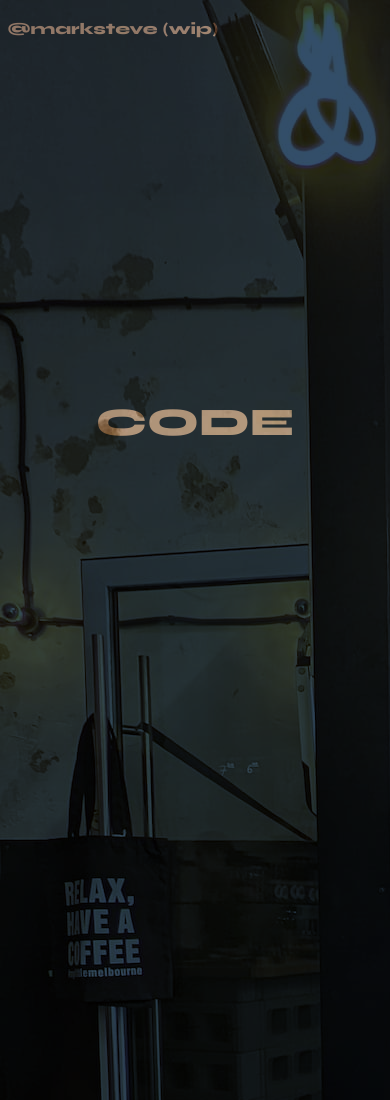
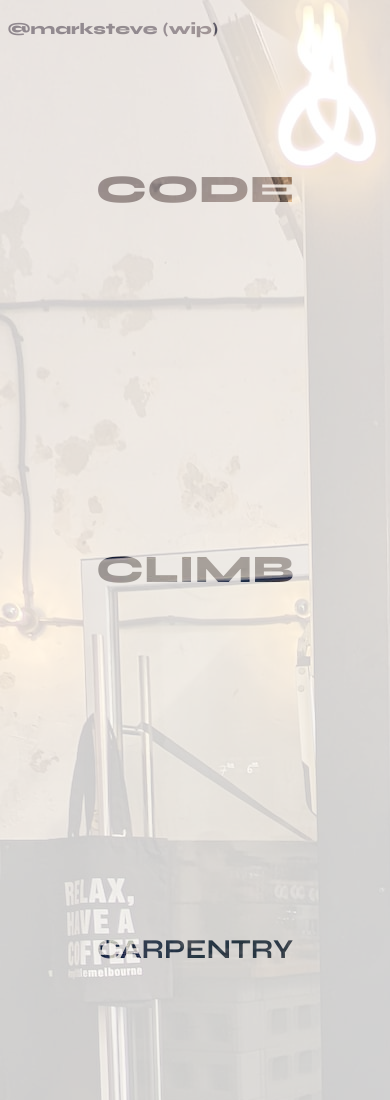
Before and after one commit to marksteve/marksteve.github.io, an Astro site: page / in a window 390 px wide. Shown: the top 1100 px of the page. Built offline with nearby package versions, Linux system fonts and the light colour scheme; Astro itself is replaced by a stand-in of ours.

Commit message:
Light mode + wider carpentry text

```diff
--- a/src/components/BgImage.tsx
+++ b/src/components/BgImage.tsx
@@ -27,7 +27,7 @@ export default function BgImage({ className, src, range }: BgImageProps) {
   const y = useParallax(scrollYProgress, range);
   return (
     <section className={className}>
-      <motion.img src={src} style={{ objectPosition: `0 ${y * 100}%` }} />;
+      <motion.img src={src} style={{ objectPosition: `0 ${y * 100}%` }} />
     </section>
   );
 }
--- a/src/pages/index.astro
+++ b/src/pages/index.astro
@@ -10,10 +10,10 @@ import BgImage from "../components/BgImage";
     font-family: Syne, sans-serif;
     font-size: 10vw;
     margin: 0;
+    color: #024;
   }
   h1 {
     font-size: 1rem;
-    color: white;
     padding: 2vw;
     position: fixed;
     left: 0;
@@ -25,6 +25,11 @@ import BgImage from "../components/BgImage";
     width: 100%;
     height: 100vh;
     overflow: hidden;
+  }
+  @media screen and (max-width: 800px) {
+    section {
+      height: 45vh;
+    }
   }
   .bg section :global(img) {
     width: 100%;
@@ -46,15 +51,14 @@ import BgImage from "../components/BgImage";
     right: 0;
     bottom: 0;
     left: 0;
-    mix-blend-mode: multiply;
+    mix-blend-mode: screen;
   }
   .fg section {
     display: flex;
     flex-direction: column;
     justify-content: center;
     align-items: stretch;
-    background: #024;
-    color: white;
+    background: white;
     opacity: 0.8;
   }
   .fg .code {
@@ -64,8 +68,8 @@ import BgImage from "../components/BgImage";
     font-variation-settings: "wght" 780;
   }
   .fg .carpentry {
-    font-size: 80%;
-    font-variation-settings: "wght" 540;
+    font-size: 70%;
+    font-variation-settings: "wght" 700;
   }
   .fg a {
     cursor: pointer;
@@ -79,7 +83,7 @@ import BgImage from "../components/BgImage";
     font-variation-settings: "wght" 741;
   }
   .fg .carpentry a:hover {
-    font-variation-settings: "wght" 513;
+    font-variation-settings: "wght" 665;
   }
 </style>
 
```
